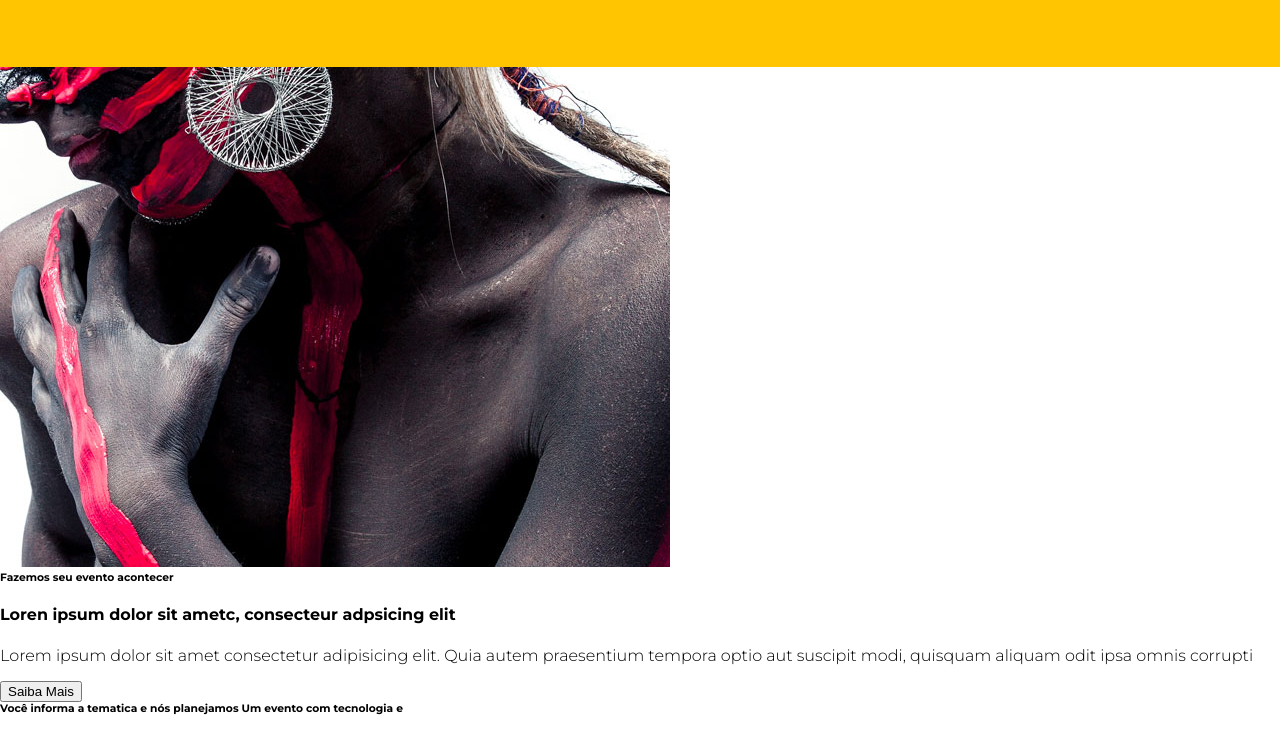
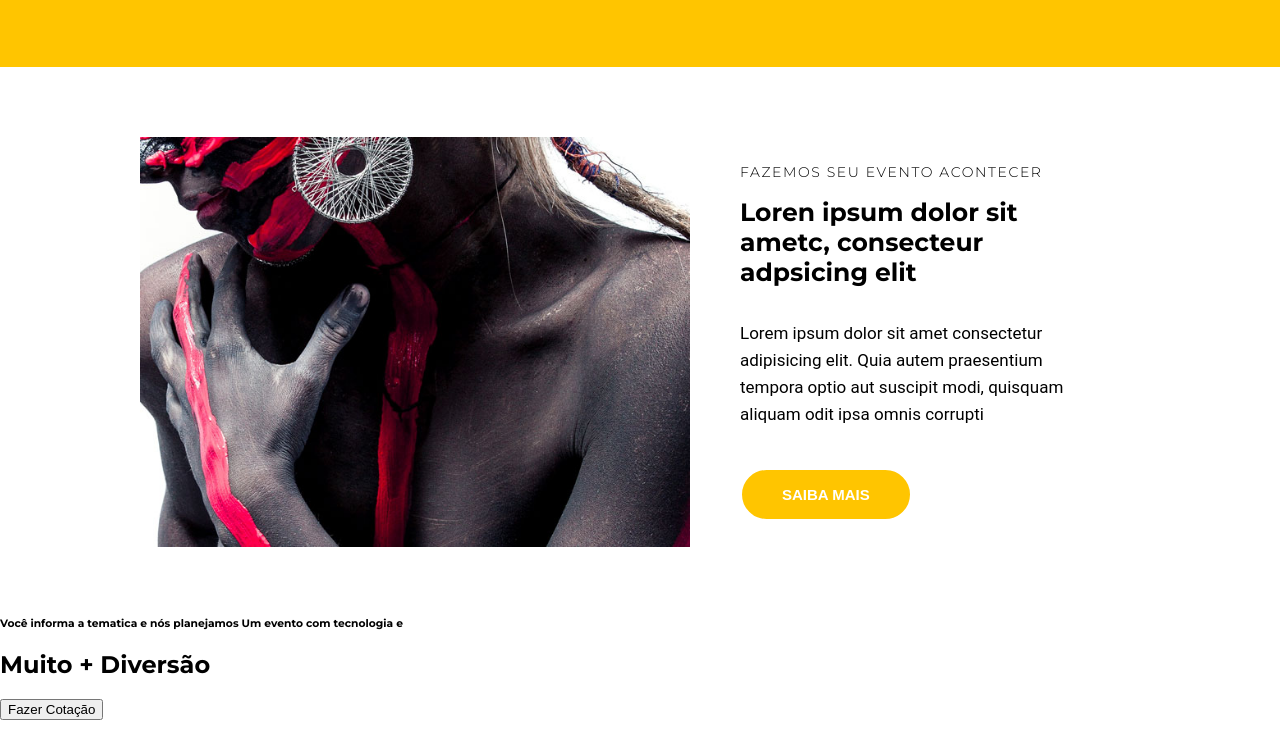
Before and after one commit to maiqueanderson/studion, a website: page src/index.html in a window 1280 px wide. Shown: the part 1010-1740 px from the top of the page. Drawn offline with Linux system fonts and the light colour scheme.

Commit message:
estilizando o conteudo do institutional

```diff
--- a/src/index.html
+++ b/src/index.html
@@ -58,7 +58,7 @@
 
     <main>
         <section id="counter">
-            <ul class="counter__container">
+            <ul class="counter__container container">
                 <li>
                     <h3>+ de 500
                         <small>eventos realizados</small>
@@ -77,14 +77,15 @@
             </ul>
         </section>
 
-        <section>
-            <div>
-                <img src="./images/institutional.jpg"/>
+        <section class="container institutional">
+            <img src="./images/institutional.jpg" class="institutional__image" alt="Studion institutional"/>
+            <div class="institutional__copy">
+
                 <h6>Fazemos seu evento acontecer</h6>
                 <h4>Loren ipsum dolor sit ametc, consecteur adpsicing elit</h4>
                 <p>Lorem ipsum dolor sit amet consectetur adipisicing elit. Quia autem praesentium tempora optio aut
                     suscipit modi, quisquam aliquam odit ipsa omnis corrupti</p>
-                <button>Saiba Mais</button>
+                <button class="btn btn--institutional">Saiba Mais</button>
             </div>
         </section>
 
--- a/src/style.css
+++ b/src/style.css
@@ -20,6 +20,16 @@ body{
     margin: 0;
     /* empurra o conteudo da pagina para depois do navbar */
     padding-top: 7.75rem;
+}
+
+.container{
+    max-width: 1140px;
+    margin: 0 auto;
+}
+
+/* para evitar a quebra do site com as barras horizontais */
+header, main, footer{
+    overflow-x: hidden;
 }
 /*alterar as configurações das listas*/
 ul{
@@ -117,7 +127,6 @@ h6{
 
 .slide__background-image{
     width: 100%;
-    height: 100%;
     object-position: center;
     object-fit: cover;
 }
@@ -175,7 +184,12 @@ h6{
 }
 
 .counter__container{
-    margin: 0;
+    /* para colocar em colunas utilizar o display grid e depois definir quantas colunas com 1fr */
+    display: grid;
+    /* utilizar o repeat para repetir uma coisa, o auto-fill vai colocar as colunas automaticamente o minmax é para colocar o tamanno minimo e o maximo que vai ficar as colunas */
+    grid-template-columns: repeat(auto-fill, minmax(300px, 1fr));
+    /* para colocar os itens no centro da grid */
+    place-items: center;
     padding: 4.375rem 1rem;
 }
 
@@ -187,3 +201,52 @@ h6{
     display: block;
     font-size: 1.25rem;
 }
+
+.institutional{
+    display: grid;
+    grid-template-columns: auto auto;
+    /* para dar espaço entre as colunas */
+    gap: 3.125rem;
+    /* para alinhar todos os itens ao centro no eixo y */
+    align-items: center;
+    padding: 4.375rem;
+}
+
+.institutional__image{
+    max-width: 34.375rem;
+}
+
+.institutional__copy{
+    padding: 0 1.875rem 0 0;
+}
+
+.institutional__copy h6{
+    font-size: 0.875rem;
+    font-weight: 300;
+    letter-spacing: 0.1rem;
+    text-transform: uppercase;
+    margin: 0;
+}
+
+.institutional__copy h4 {
+    font-size: 1.5625rem;
+    margin-top: 1rem;
+  }
+
+  .institutional p {
+    font-family: "Roboto", sans-serif;
+    font-size: 1.0625rem;
+    line-height: 1.6875rem;
+    margin-bottom: 2.5rem;
+  }
+
+  .btn--institutional{
+    background-color: var(--colorPrimary);
+    color: #fff;
+}
+
+.btn--institutional:hover{
+    background-color: #fff;
+    border-color: var(--colorPrimary);
+    color: var(--colorPrimary);
+}
```
Also changed, not shown: src/README.md (deleted), 1 other file.
